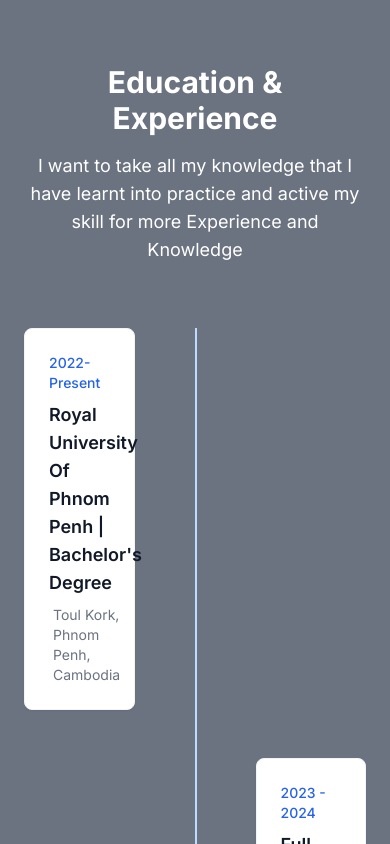
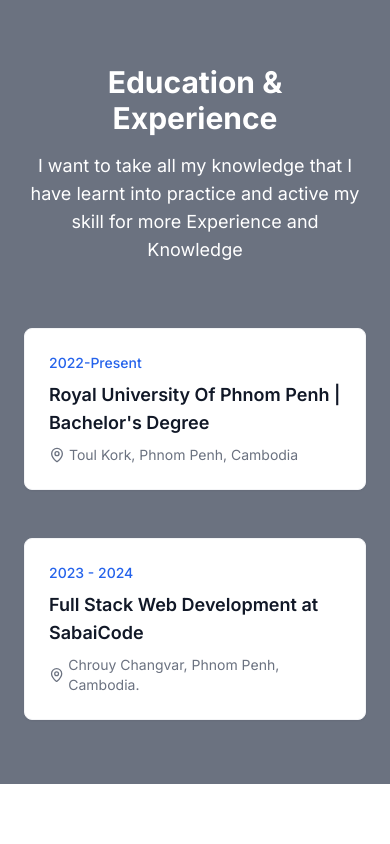
Before and after one commit to seaporhai/portfolio, a Next.js app: page /aboutme in a window 390 px wide. Shown: the top 844 px of the page. Built offline with nearby package versions, Linux system fonts and the light colour scheme.

Commit message:
done responsive

```diff
--- a/src/app/aboutme/page.tsx
+++ b/src/app/aboutme/page.tsx
@@ -1,8 +1,8 @@
-"use client"
-import React from 'react';
-import { MapPin } from 'lucide-react';
-import { motion, useInView } from 'framer-motion';
-import { useRef } from 'react';
+"use client";
+import React from "react";
+import { MapPin } from "lucide-react";
+import { motion, useInView } from "framer-motion";
+import { useRef } from "react";
 
 const TimelineSection = () => {
   const ref = useRef(null);
@@ -13,15 +13,14 @@
       period: "2022-Present",
       title: "Royal University Of Phnom Penh | Bachelor's Degree",
       location: "Toul Kork, Phnom Penh, Cambodia",
-      side: "left"
+      side: "left",
     },
     {
       period: "2023 - 2024",
       title: "Full Stack Web Development at SabaiCode",
       location: "Chrouy Changvar, Phnom Penh, Cambodia.",
-      side: "right"
+      side: "right",
     },
-
   ];
 
   const containerVariants = {
@@ -29,9 +28,9 @@
     visible: {
       opacity: 1,
       transition: {
-        staggerChildren: 0.2
-      }
-    }
+        staggerChildren: 0.2,
+      },
+    },
   };
 
   const itemVariants = {
@@ -40,9 +39,9 @@
       opacity: 1,
       y: 0,
       transition: {
-        duration: 0.5
-      }
-    }
+        duration: 0.5,
+      },
+    },
   };
 
   const cardVariants = {
@@ -50,9 +49,9 @@
       scale: 1.02,
       boxShadow: "0 10px 20px rgba(0,0,0,0.1)",
       transition: {
-        duration: 0.3
-      }
-    }
+        duration: 0.3,
+      },
+    },
   };
 
   return (
@@ -69,7 +68,8 @@
             Education & Experience
           </h2>
           <p className="text-lg text-white max-w-2xl mx-auto">
-         I want to take all my knowledge that I have learnt into practice and active my skill for more Experience and Knowledge
+            I want to take all my knowledge that I have learnt into practice
+            and active my skill for more Experience and Knowledge
           </p>
         </motion.div>
 
@@ -77,7 +77,7 @@
         <div className="relative">
           {/* Animated timeline line */}
           <motion.div
-            className="absolute left-1/2 top-0 bottom-0 w-0.5 bg-blue-200 -translate-x-1/2"
+            className="absolute left-1/2 top-0 bottom-0 w-0.5 bg-blue-200 -translate-x-1/2 md:block hidden"
             initial={{ scaleY: 0 }}
             animate={isInView ? { scaleY: 1 } : { scaleY: 0 }}
             transition={{ duration: 1, ease: "easeInOut" }}
@@ -85,7 +85,7 @@
 
           {/* Timeline Items */}
           <motion.div
-            className="space-y-12"
+            className="space-y-12 flex flex-col items-center md:block"
             variants={containerVariants}
             initial="hidden"
             animate={isInView ? "visible" : "hidden"}
@@ -93,10 +93,18 @@
             {timelineItems.map((item, index) => (
               <motion.div
                 key={index}
-                className={`relative flex ${item.side === 'right' ? 'justify-start' : 'justify-end'}`}
+                className={`relative flex w-full ${
+                  item.side === "right" ? "md:justify-start" : "md:justify-end"
+                }`}
                 variants={itemVariants}
               >
-                <div className={`w-5/12 ${item.side === 'right' ? 'ml-auto pl-8' : 'mr-auto pr-8'} relative`}>
+                <div
+                  className={`w-full md:w-5/12 ${
+                    item.side === "right"
+                      ? "md:ml-auto md:pl-8"
+                      : "md:mr-auto md:pr-8"
+                  } relative`}
+                >
                   <motion.div
                     className="bg-white p-6 rounded-lg shadow-sm border border-gray-100 cursor-pointer"
                     variants={cardVariants}
--- a/src/app/page.tsx
+++ b/src/app/page.tsx
@@ -31,6 +31,8 @@
           }
         />
         <AboutMe ></AboutMe>
+
+
         <TimelineSection></TimelineSection>
 
 
```
